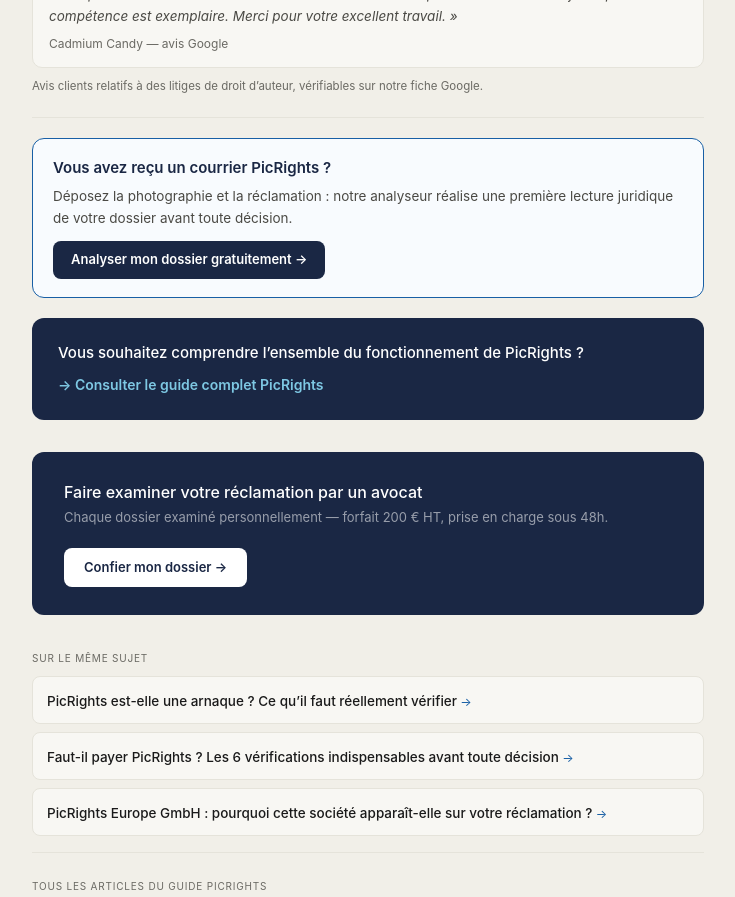
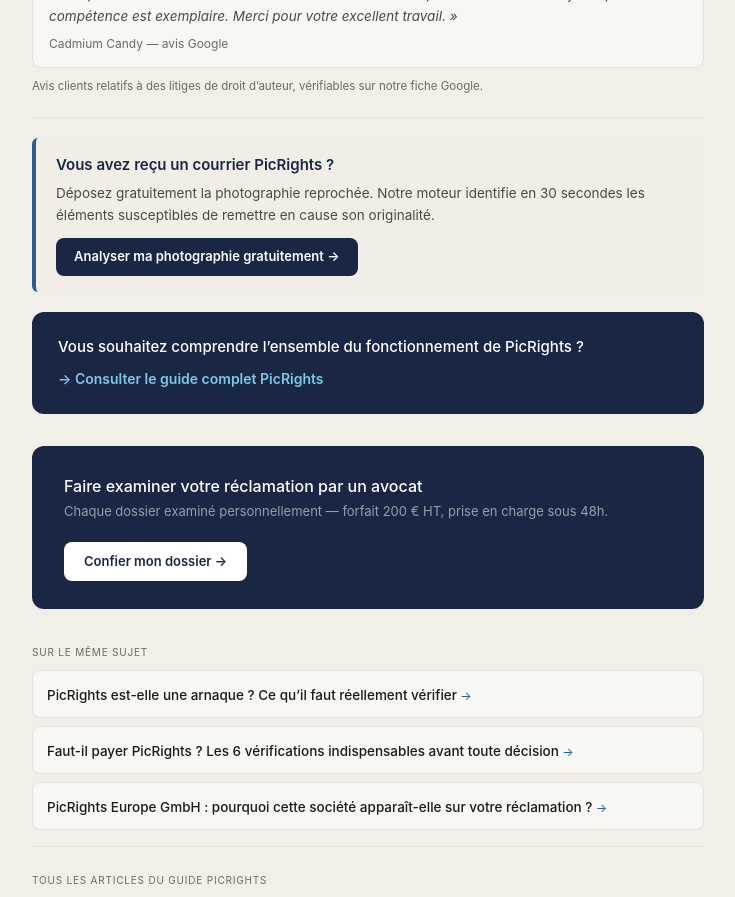
Before and after one commit to Alexandre127/lazaregue-site-picrights, a Next.js app: page /picrights/avis-sur-picrights in a window 1280 px wide. Shown: the part 2700-3597 px from the top of the page, without its empty margins (272-1007 px from the left). Built offline with nearby package versions, Linux system fonts and the light colour scheme.

Commit message:
Composant CTAAnalyseur réutilisable (PicRights + AFP) + embed YouTube Short LJb86ncomeg (VideoObject JSON-LD) sur faut-il-payer-picrights

```diff
--- /dev/null
+++ b/app/components/CTAAnalyseur.js
@@ -0,0 +1,15 @@
+import Link from 'next/link'
+
+// Encadré CTA vers l'analyseur d'originalité, réutilisable par agence.
+// Placé juste avant le CTA « Confier mon dossier » des sous-pages.
+export default function CTAAnalyseur({ agence = 'PicRights' }) {
+  return (
+    <div style={{ background: '#f1eee7', borderLeft: '4px solid #2f5d8a', borderRadius: 6, padding: '16px 20px', margin: '20px 0' }}>
+      <div style={{ fontSize: 15, fontWeight: 600, color: 'var(--navy)', marginBottom: 6 }}>Vous avez reçu un courrier {agence} ?</div>
+      <p style={{ fontSize: 13.5, color: 'var(--secondary)', lineHeight: 1.6, margin: '0 0 12px' }}>Déposez gratuitement la photographie reprochée. Notre moteur identifie en 30 secondes les éléments susceptibles de remettre en cause son originalité.</p>
+      <Link href="/litige-afp-picrights/#analyseur" style={{ display: 'inline-block', background: 'var(--navy)', color: 'white', fontWeight: 600, fontSize: 13, padding: '9px 18px', borderRadius: 8, textDecoration: 'none' }}>
+        Analyser ma photographie gratuitement →
+      </Link>
+    </div>
+  )
+}
--- a/app/components/guide/AfpArticleLayout.js
+++ b/app/components/guide/AfpArticleLayout.js
@@ -2,6 +2,7 @@
 import CtaBanner from '../CtaBanner'
 import BreadcrumbJsonLd from '../BreadcrumbJsonLd'
 import JsonLd, { faqPage } from '../JsonLd'
+import CTAAnalyseur from '../CTAAnalyseur'
 import Blocks from './Blocks'
 import { ARTICLES, bySlug, href, relatedOf } from './afpArticles'
 
@@ -65,13 +66,7 @@
       )}
 
       {/* Encadré analyse — porte d'entrée vers l'outil interactif */}
-      <div style={{ background: '#F8FBFE', border: '1px solid var(--blue)', borderRadius: 12, padding: '18px 20px', margin: '20px 0' }}>
-        <div style={{ fontSize: 15, fontWeight: 600, color: 'var(--navy)', marginBottom: 6 }}>Vous avez reçu un courrier PicRights AFP ?</div>
-        <p style={{ fontSize: 13.5, color: 'var(--secondary)', lineHeight: 1.6, margin: '0 0 12px' }}>Déposez la photographie et la réclamation : notre analyseur réalise une première lecture juridique de votre dossier avant toute décision.</p>
-        <Link href="/litige-afp-picrights/#analyseur" style={{ display: 'inline-block', background: 'var(--navy)', color: 'white', fontWeight: 600, fontSize: 13, padding: '9px 18px', borderRadius: 8, textDecoration: 'none' }}>
-          Analyser mon dossier gratuitement →
-        </Link>
-      </div>
+      <CTAAnalyseur agence="PicRights AFP" />
 
       {/* Renvoi vers la page pilier */}
       <div style={{ background: 'var(--navy)', borderRadius: 12, padding: '24px 26px', margin: '0 0 28px' }}>
--- a/app/components/guide/ArticleLayout.js
+++ b/app/components/guide/ArticleLayout.js
@@ -2,6 +2,7 @@
 import CtaBanner from '../CtaBanner'
 import BreadcrumbJsonLd from '../BreadcrumbJsonLd'
 import JsonLd, { faqPage } from '../JsonLd'
+import CTAAnalyseur from '../CTAAnalyseur'
 import Blocks from './Blocks'
 import { ARTICLES, bySlug, href, relatedOf } from './picrightsArticles'
 
@@ -68,13 +69,7 @@
       {extra}
 
       {/* Encadré analyse — porte d'entrée vers l'outil interactif */}
-      <div style={{ background: '#F8FBFE', border: '1px solid var(--blue)', borderRadius: 12, padding: '18px 20px', margin: '20px 0' }}>
-        <div style={{ fontSize: 15, fontWeight: 600, color: 'var(--navy)', marginBottom: 6 }}>Vous avez reçu un courrier PicRights ?</div>
-        <p style={{ fontSize: 13.5, color: 'var(--secondary)', lineHeight: 1.6, margin: '0 0 12px' }}>Déposez la photographie et la réclamation : notre analyseur réalise une première lecture juridique de votre dossier avant toute décision.</p>
-        <Link href="/litige-afp-picrights/#analyseur" style={{ display: 'inline-block', background: 'var(--navy)', color: 'white', fontWeight: 600, fontSize: 13, padding: '9px 18px', borderRadius: 8, textDecoration: 'none' }}>
-          Analyser mon dossier gratuitement →
-        </Link>
-      </div>
+      <CTAAnalyseur agence="PicRights" />
 
       {/* Renvoi vers la page pilier */}
       <div style={{ background: 'var(--navy)', borderRadius: 12, padding: '24px 26px', margin: '0 0 28px' }}>
--- a/app/components/guide/Blocks.js
+++ b/app/components/guide/Blocks.js
@@ -58,6 +58,19 @@
             return <div key={i} style={{ background: '#F8FBFE', border: '1px solid var(--blue)', borderRadius: 8, padding: '14px 16px', margin: '4px 0 16px', fontSize: 14.5, color: 'var(--navy)', fontWeight: 500, lineHeight: 1.6 }}>{inline(val)}</div>
           case 'link':
             return <p key={i} style={{ margin: '2px 0 16px' }}><Link href={val[0]} style={{ color: 'var(--blue)', fontWeight: 600, fontSize: 14, textDecoration: 'none' }}>{val[1]} →</Link></p>
+          case 'video':
+            return (
+              <div key={i} style={{ position: 'relative', width: '100%', paddingBottom: '56.25%', height: 0, borderRadius: 10, overflow: 'hidden', margin: '4px 0 18px', background: '#000' }}>
+                <iframe
+                  src={`https://www.youtube.com/embed/${val}`}
+                  title="L’avocat explique"
+                  loading="lazy"
+                  allow="accelerometer; autoplay; clipboard-write; encrypted-media; gyroscope; picture-in-picture; web-share"
+                  allowFullScreen
+                  style={{ position: 'absolute', top: 0, left: 0, width: '100%', height: '100%', border: 0 }}
+                />
+              </div>
+            )
           default:
             return null
         }
--- a/app/picrights/faut-il-payer-picrights/page.js
+++ b/app/picrights/faut-il-payer-picrights/page.js
@@ -1,4 +1,16 @@
 import ArticleLayout from '../../components/guide/ArticleLayout'
+import JsonLd from '../../components/JsonLd'
+
+const video = {
+  '@context': 'https://schema.org',
+  '@type': 'VideoObject',
+  name: 'Faut-il payer PicRights ? L’avocat explique',
+  description: 'Maître Alexandre Lazarègue, avocat au Barreau de Paris, explique ce qu’il faut vérifier avant de payer une réclamation PicRights.',
+  thumbnailUrl: 'https://i.ytimg.com/vi/LJb86ncomeg/hqdefault.jpg',
+  uploadDate: '2026-07-07',
+  contentUrl: 'https://www.youtube.com/shorts/LJb86ncomeg',
+  embedUrl: 'https://www.youtube.com/embed/LJb86ncomeg',
+}
 
 export const metadata = {
   title: 'Faut-il payer PicRights ? Les 6 vérifications essentielles',
@@ -11,6 +23,8 @@
 const blocks = [
   ['p', 'La réponse est simple : **il n’existe aucune réponse universelle.** Dans certains dossiers, une indemnisation peut être justifiée. Dans d’autres, la demande peut être totalement ou partiellement contestée. Avant toute décision, il convient d’analyser juridiquement le dossier.'],
   ['key', 'Le courrier PicRights ne constitue ni une décision de justice, ni une condamnation, ni la preuve définitive d’une contrefaçon. C’est une réclamation amiable : celui qui réclame devra, en cas de contestation, démontrer devant le tribunal le bien-fondé de ses prétentions — la preuve incombe à celui qui réclame l’exécution d’une obligation.'],
+  ['h2', 'L’avocat explique'],
+  ['video', 'LJb86ncomeg'],
   ['h2', 'Pourquoi PicRights vous demande-t-elle de payer ?'],
   ['p', 'PicRights est une société spécialisée dans la détection des utilisations supposées non autorisées de photographies sur Internet. Les agences de presse et titulaires de droits lui confient la surveillance de leurs catalogues. Selon les éléments produits dans plusieurs procédures, le fonctionnement est généralement le suivant :'],
   ['ul', ['comparaison automatisée d’empreintes numériques', 'détection d’une correspondance sur un site internet', 'envoi d’une première demande amiable', 'relances successives', 'puis, en cas d’échec, transmission éventuelle du dossier à un cabinet d’avocats']],
@@ -44,5 +58,10 @@
 ]
 
 export default function Page() {
-  return <ArticleLayout slug="faut-il-payer-picrights" lead={lead} blocks={blocks} faq={faq} />
+  return (
+    <>
+      <JsonLd data={video} />
+      <ArticleLayout slug="faut-il-payer-picrights" lead={lead} blocks={blocks} faq={faq} />
+    </>
+  )
 }
```
